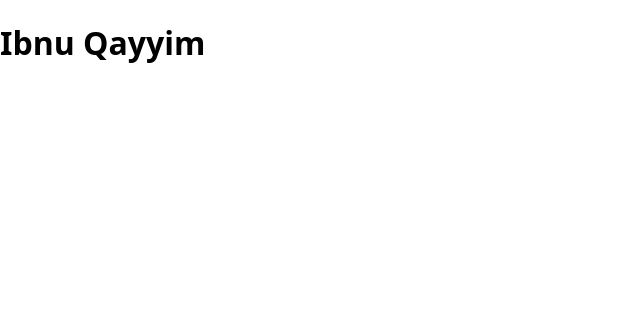
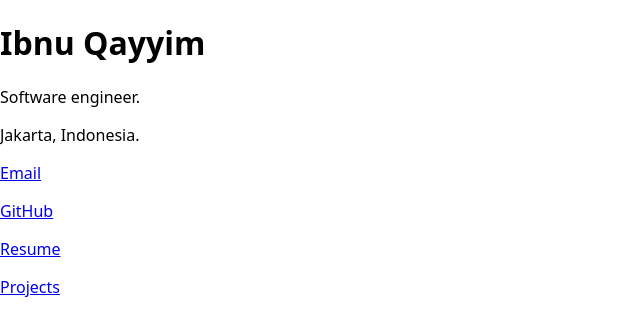
Before and after one commit to BuburEncer/Ibnuk, a Next.js app: page / in a window 1280 px wide. Shown: the top 336 px of the page, without its empty margins (0-640 px from the left). Built offline with nearby package versions, Linux system fonts and the light colour scheme.

Commit message:
feat: render curated project list on /projects

```diff
--- a/app/page.tsx
+++ b/app/page.tsx
@@ -1,7 +1,23 @@
+import Link from "next/link";
+
 export default function Home() {
   return (
     <main>
       <h1>Ibnu Qayyim</h1>
+      <p>Software engineer.</p>
+      <p>Jakarta, Indonesia.</p>
+      <p>
+        <a href="mailto:contact@ibnuqayyim.dev">Email</a>
+      </p>
+      <p>
+        <a href="https://github.com/BuburEncer">GitHub</a>
+      </p>
+      <p>
+        <a href="/resume.pdf">Resume</a>
+      </p>
+      <p>
+        <Link href="/projects">Projects</Link>
+      </p>
     </main>
   );
 }
```
Also changed, not shown: app/projects/page.tsx (added, +22 -0 lines), lib/projects.ts (added, +12 -0 lines), 1 other file (tests, documents, lock files or other folders).
